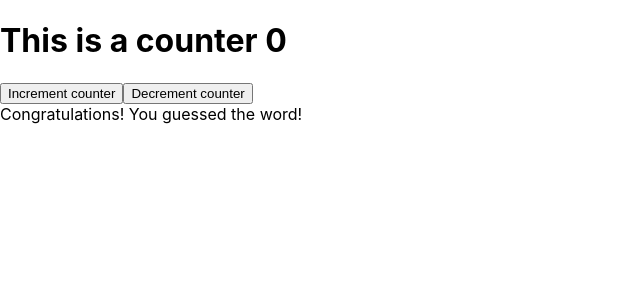
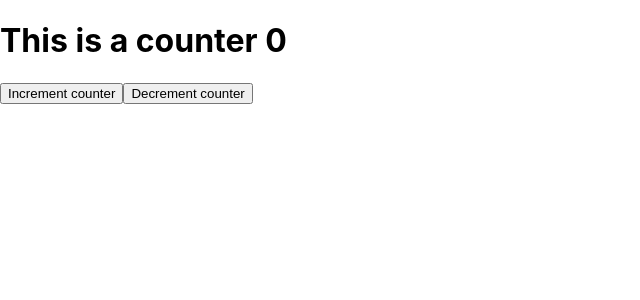
Before and after one commit to chenjianrui/tdd, a React (Create React App) app: page / in a window 1280 px wide. Shown: the top 300 px of the page, without its empty margins (0-640 px from the left). Built offline with nearby package versions, Linux system fonts and the light colour scheme.

Commit message:
修正 App 目前不需要的 code，也修正 checkProps 的問題，少個 s 啦

```diff
--- a/src/App.js
+++ b/src/App.js
@@ -1,7 +1,6 @@
 import React, { Component } from 'react';
 import './App.css';
 
-import Congrats from './Jotto/Congrats'
 
 class App extends Component {
   state = {
@@ -30,7 +29,6 @@ class App extends Component {
         <button onClick={this.handleIncrement} data-test="increment-button">Increment counter</button>
         <button onClick={this.handleDecrement} data-test="decrement-button">Decrement counter</button>
         <p className={errorClass} data-test="error-message">Counter can not less than 0</p>
-        <Congrats success={true}/>
       </div>
     );
   }
```
Also changed, not shown: src/test/testUtil.js (+1 -1 lines).
